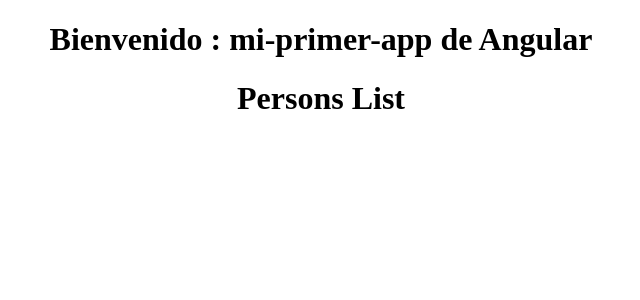
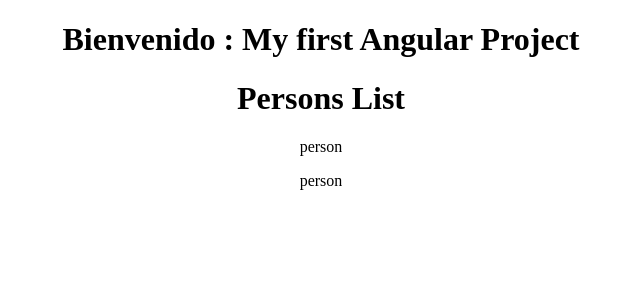
Before and after one commit to LucianoCerullo77/Angular01, an Angular app: page / in a window 1280 px wide. Shown: the top 300 px of the page, without its empty margins (319-959 px from the left). Built offline with nearby package versions, Linux system fonts and the light colour scheme.

Commit message:
component maded with cli, commands works, component implemented inside another

```diff
--- a/src/app/app.component.ts
+++ b/src/app/app.component.ts
@@ -6,6 +6,5 @@
   styleUrls: ['./app.component.css']
 })
 export class AppComponent {
-  title = 'mi-primer-app de Angular';
-  saludo = 'Saludos desde TypeScript con Angular'
+  title = 'My first Angular Project';
 }
--- a/src/app/app.module.ts
+++ b/src/app/app.module.ts
@@ -3,11 +3,13 @@
 
 import { AppComponent } from './app.component';
 import { PersonsComponent } from './persons/persons.component';
+import { PersonComponent } from './person/person.component';
 
 @NgModule({
   declarations: [
     AppComponent,
-    PersonsComponent
+    PersonsComponent,
+    PersonComponent
   ],
   imports: [
     BrowserModule
--- /dev/null
+++ b/src/app/person/person.component.html
@@ -0,0 +1 @@
+<p>person</p>
--- a/src/app/persons/persons.component.html
+++ b/src/app/persons/persons.component.html
@@ -1 +1,3 @@
 <h1>Persons List</h1>
+<app-person></app-person>
+<app-person></app-person>
```
Also changed, not shown: src/app/person/person.component.ts (added, +10 -0 lines), src/app/person/person.component.css (added).
